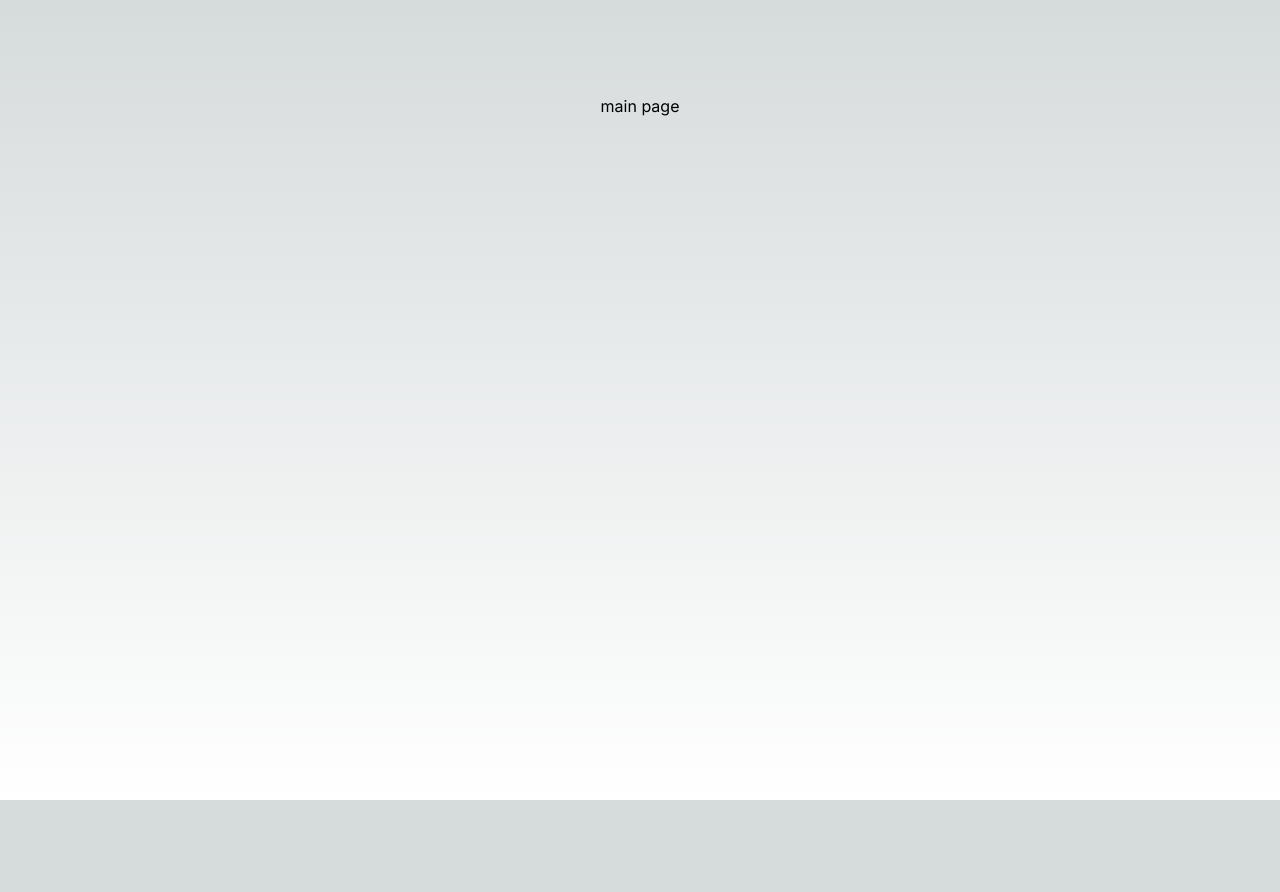
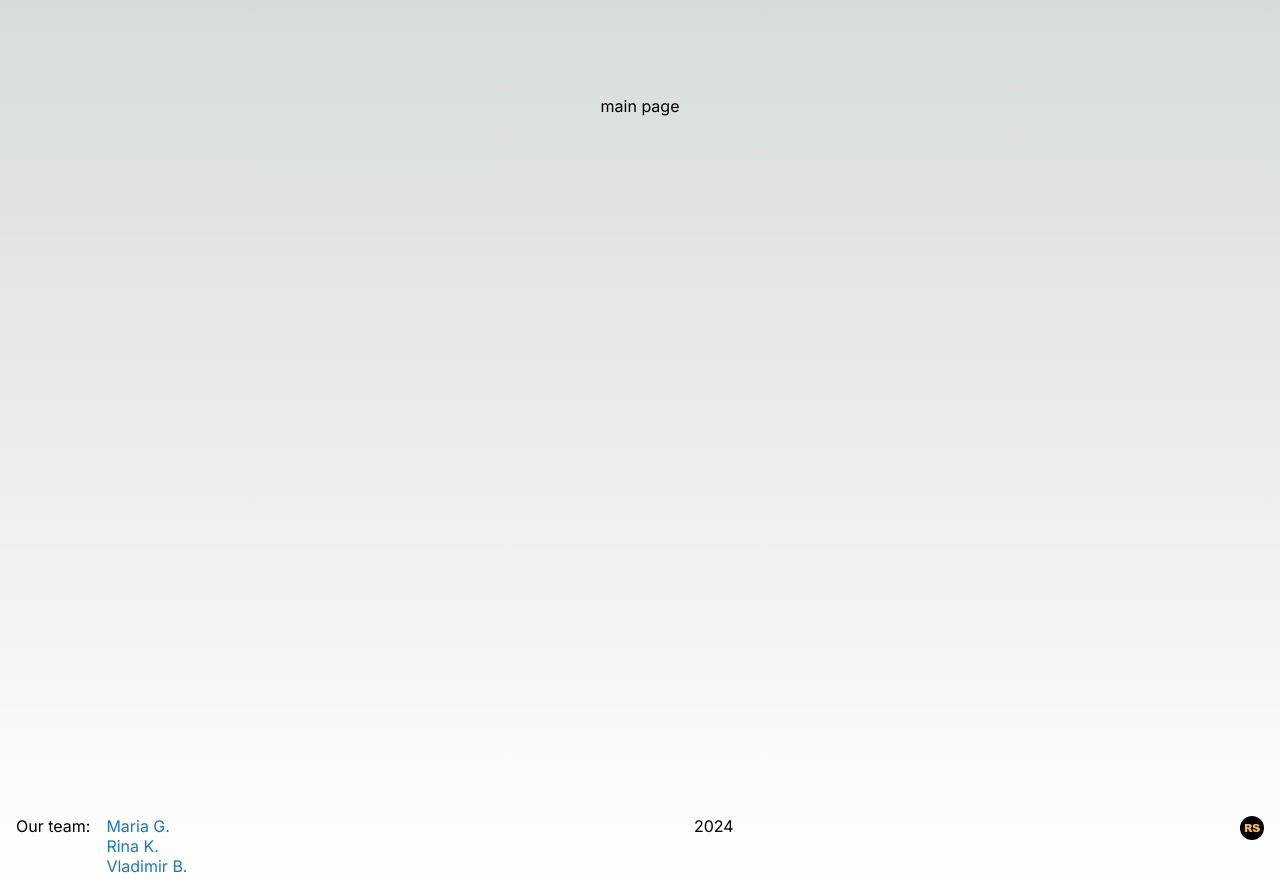
Before and after one commit to asimo-git/graphiql-app, a Next.js app: page / in a window 1280 px wide. Before the commit the page ends 800 px from the top, so only its background shows below. Built offline with nearby package versions, Linux system fonts and the light colour scheme.

Commit message:
feat: add footer

```diff
--- a/app/components/footer/Footer.tsx
+++ b/app/components/footer/Footer.tsx
@@ -1 +1,42 @@
-// footer
+import { Link } from '@mui/material';
+import styles from './footer.module.css';
+import Image from 'next/image';
+
+export default function Footer() {
+  return (
+    <footer className={styles.footer}>
+      <div className={styles.linkContainer}>
+        Our team:
+        <div>
+          <Link
+            href="https://github.com/mgovoru"
+            underline="hover"
+            className={styles.blockLink}
+          >
+            Maria G.
+          </Link>
+          <Link
+            href="https://github.com/asimo-git"
+            underline="hover"
+            className={styles.blockLink}
+          >
+            {' '}
+            Rina K.
+          </Link>
+          <Link
+            href="https://github.com/drbliman"
+            underline="hover"
+            className={styles.blockLink}
+          >
+            {' '}
+            Vladimir B.
+          </Link>
+        </div>
+      </div>
+      <div>2024</div>
+      <Link href="https://rs.school/courses/reactjs">
+        <Image src="/rs.svg" alt="RS school logo" width={24} height={24} />
+      </Link>
+    </footer>
+  );
+}
--- /dev/null
+++ b/app/components/footer/footer.module.css
@@ -0,0 +1,14 @@
+.footer {
+  display: flex;
+  justify-content: space-between;
+  padding: 1rem;
+}
+
+.linkContainer {
+  display: flex;
+  gap: 1rem;
+}
+
+.blockLink {
+  display: block;
+}
--- a/app/page.tsx
+++ b/app/page.tsx
@@ -1,3 +1,4 @@
+import Footer from './components/footer/Footer';
 import styles from './page.module.css';
 
 export default function Home() {
@@ -5,7 +6,7 @@ export default function Home() {
     <>
       {/* <Header/> */}
       <main className={styles.main}>main page</main>
-      {/* <Footer/> */}
+      <Footer />
     </>
   );
 }
```
Also changed, not shown: public/rs.svg (added).
